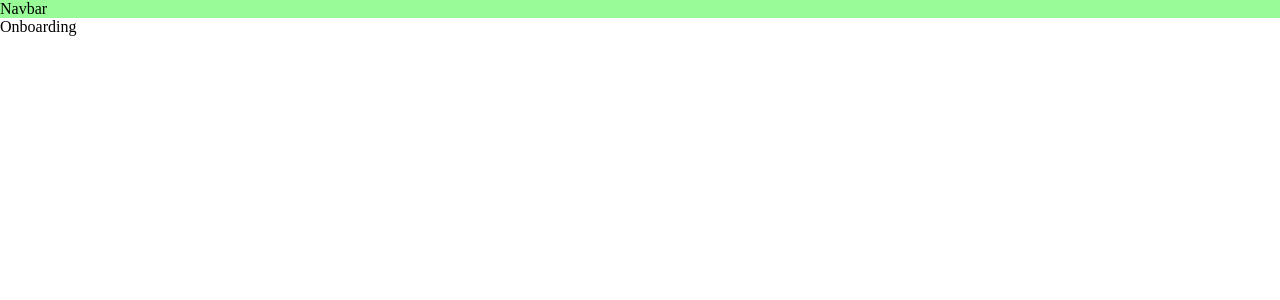
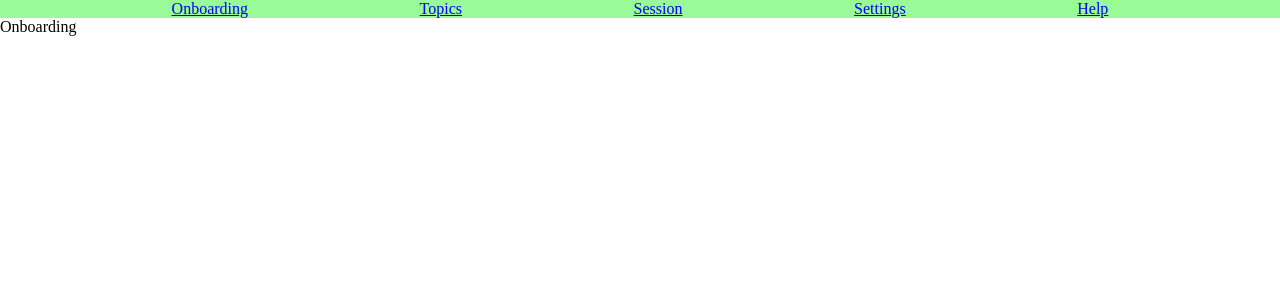
Before and after one commit to bellmarc/scatterbrain-study-app, a React (Create React App) app in the folder client/: page / in a window 1280 px wide. Shown: the top 300 px of the page. Built offline with nearby package versions, Linux system fonts and the light colour scheme.

Commit message:
made starter dev navbar

```diff
--- a/client/src/components/Navbar.js
+++ b/client/src/components/Navbar.js
@@ -1,13 +1,17 @@
 import React from 'react';
 import '../style/Navbar.css';
-
+import { Link } from "react-router-dom";
 
 function Navbar() {
     return (
-        <div className="navbar">
-            Navbar
-        </div>
-    )
+        <ul className="navbar" >
+            <li><Link to = '/'>Onboarding</Link></li>
+            <li><Link to = '/topics'>Topics</Link></li>
+            <li><Link to = '/session'>Session</Link></li>
+            <li><Link to = '/settings'>Settings</Link></li>
+            <li><Link to = '/help'>Help</Link></li>
+        </ul>
+        )
 }
 
 
--- a/client/src/style/Navbar.css
+++ b/client/src/style/Navbar.css
@@ -1,3 +1,8 @@
 .navbar {
+    display: flex;
+    justify-content: space-evenly;
     background-color: palegreen;
 }
+.navbar > li {
+    list-style: none;
+}
```
